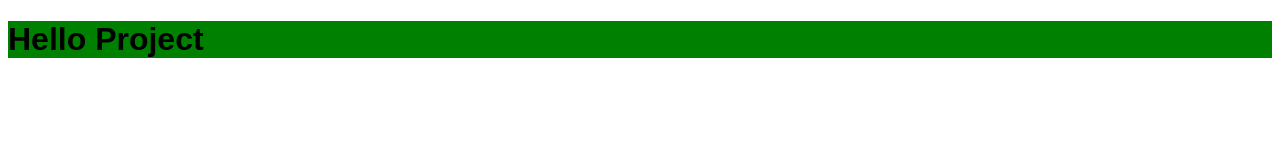
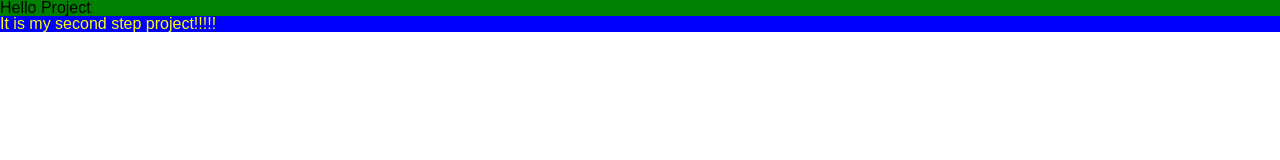
Before and after one commit to SteeveTrader/step-project-2-forkio, a website: page src/start.html in a window 1280 px wide. Drawn offline with nearby package versions, Linux system fonts and the light colour scheme; files that its build step writes are made by us from their sources.

Commit message:
update gulpfile

```diff
--- a/gulpfile.js
+++ b/gulpfile.js
@@ -8,6 +8,7 @@ import bs from "browser-sync";
 import imagemin from 'gulp-imagemin';
 import dartSass from 'sass';
 import gulpSass from 'gulp-sass';
+import rename from "gulp-rename";
 
 const sass = gulpSass(dartSass);
 const browserSync = bs.create();
@@ -33,6 +34,7 @@ const imgMin = () => {
 const html = () => {
     return gulp.src('./src/**/*.html')
         .pipe(htmlmin({ collapseWhitespace: true }))
+        .pipe(rename("index.html"))
         .pipe(gulp.dest("./"));
 };
 
--- a/package.json
+++ b/package.json
@@ -23,6 +23,7 @@
     "gulp-concat": "^2.6.1",
     "gulp-htmlmin": "^5.0.1",
     "gulp-imagemin": "^8.0.0",
+    "gulp-rename": "^2.0.0",
     "gulp-sass": "^5.1.0",
     "gulp-terser": "^2.1.0",
     "sass": "^1.62.0"
--- /dev/null
+++ b/src/scss/base/_defaults.scss
@@ -0,0 +1,3 @@
+body {
+    font-family: 'Karla', sans-serif;;
+  }
--- a/src/scss/components/_header.scss
+++ b/src/scss/components/_header.scss
@@ -1,3 +1,8 @@
 h1 {
     background-color: green;
 }
+
+h2 {
+    color: yellow;
+    background-color: blue;
+}
--- a/src/scss/styles.min.scss
+++ b/src/scss/styles.min.scss
@@ -1,6 +1,4 @@
+@import "./base/reset";
+@import "./base/defaults";
 @import './components/header';
 @import './abstracts/variables';
-
-body {
-  font-family: 'Karla', sans-serif;;
-}
--- a/src/index.html
+++ b/src/start.html
@@ -10,5 +10,6 @@
 </head>
 <body>
     <h1>Hello Project</h1>
+    <h2>It is my second step project!!!!!</h2>
 </body>
 </html>
```
Also changed, not shown: index.html (+1 -1 lines), src/images/inst-post-1 1.jpg (added), 1 other file.
